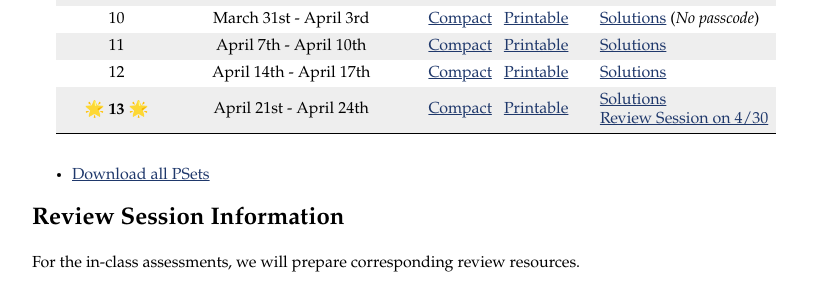
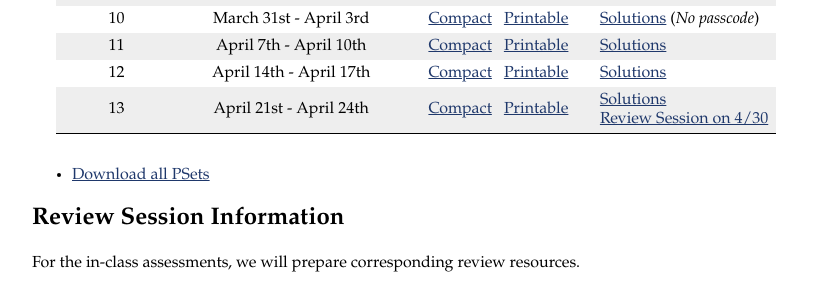
Before and after one commit to JHU-ODE-PILOT/SP25, a Jekyll site: the page built from problem_sets.md, in a window 1280 px wide. Shown: the part 1043-1331 px from the top of the page, without its empty margins (224-1055 px from the left). Built offline with Jekyll 4.4.1, drawn with Linux system fonts in a browser that asks for light colours.

```diff
--- a/problem_sets.md
+++ b/problem_sets.md
@@ -40,7 +40,7 @@ Here are the problem sets for each week of PILOT learning.
 | 10 | March 31st - April 3rd | [Compact]({{site.baseurl}}/PSets/10C.pdf) &nbsp; [Printable]({{site.baseurl}}/PSets/10E.pdf) | [Solutions]({{site.baseurl}}/PSets/10S.pdf) (*No passcode*) |
 | 11 | April 7th - April 10th | [Compact]({{site.baseurl}}/PSets/11C.pdf) &nbsp; [Printable]({{site.baseurl}}/PSets/11E.pdf) | [Solutions]({{site.baseurl}}/PSets/11S.pdf) |
 | 12 | April 14th - April 17th | [Compact]({{site.baseurl}}/PSets/12C.pdf) &nbsp; [Printable]({{site.baseurl}}/PSets/12E.pdf) | [Solutions]({{site.baseurl}}/PSets/12S.pdf) |
-| **🌟 13 🌟** | April 21st - April 24th | [Compact]({{site.baseurl}}/PSets/13C.pdf) &nbsp; [Printable]({{site.baseurl}}/PSets/13E.pdf) | [Solutions]({{site.baseurl}}/PSets/13S.pdf) <br> [Review Session on 4/30](#review-session-information) |
+| 13 | April 21st - April 24th | [Compact]({{site.baseurl}}/PSets/13C.pdf) &nbsp; [Printable]({{site.baseurl}}/PSets/13E.pdf) | [Solutions]({{site.baseurl}}/PSets/13S.pdf) <br> [Review Session on 4/30](#review-session-information) |
 
 - [Download all PSets]({{site.baseurl}}/PSets.zip)
 
```
